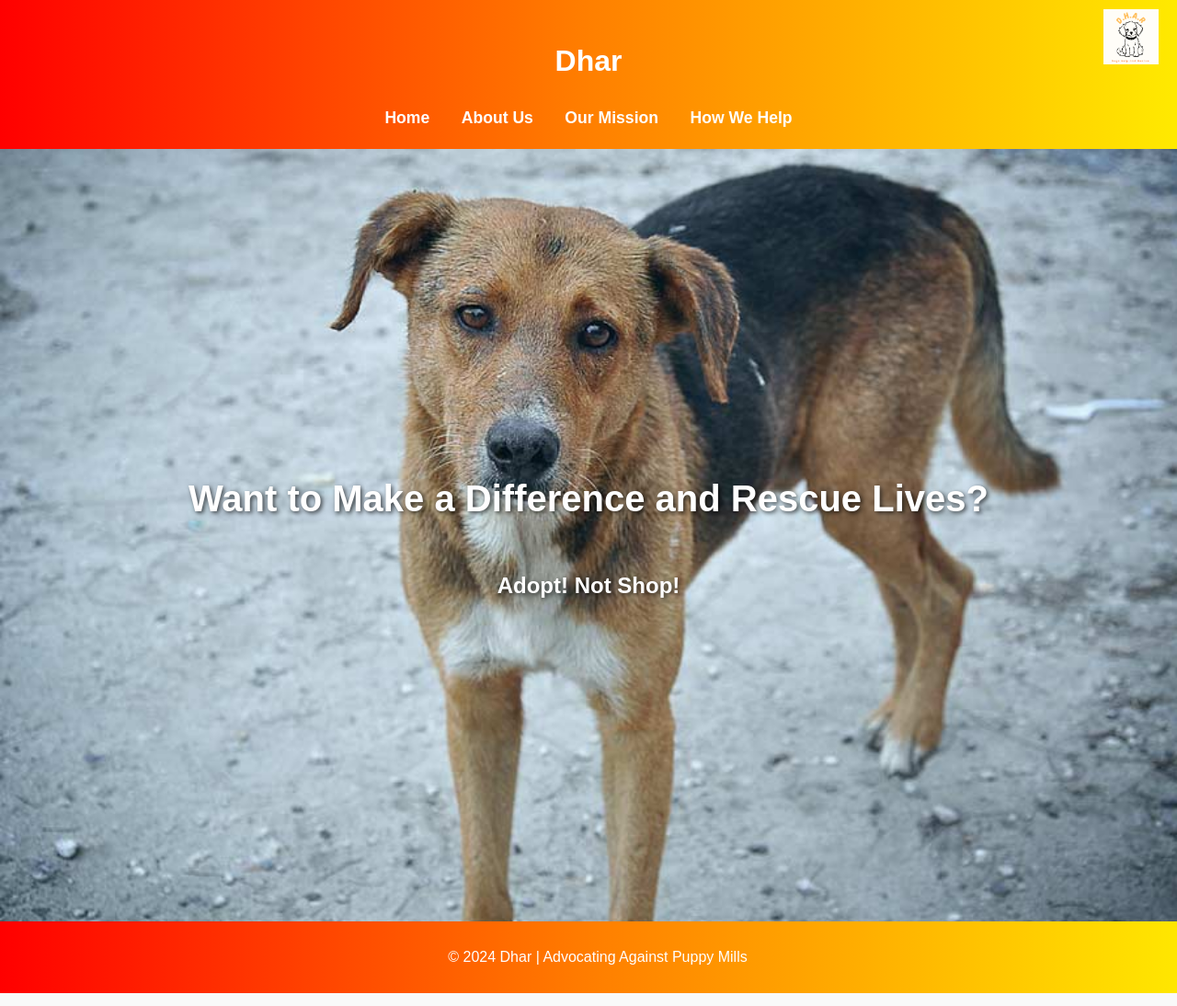
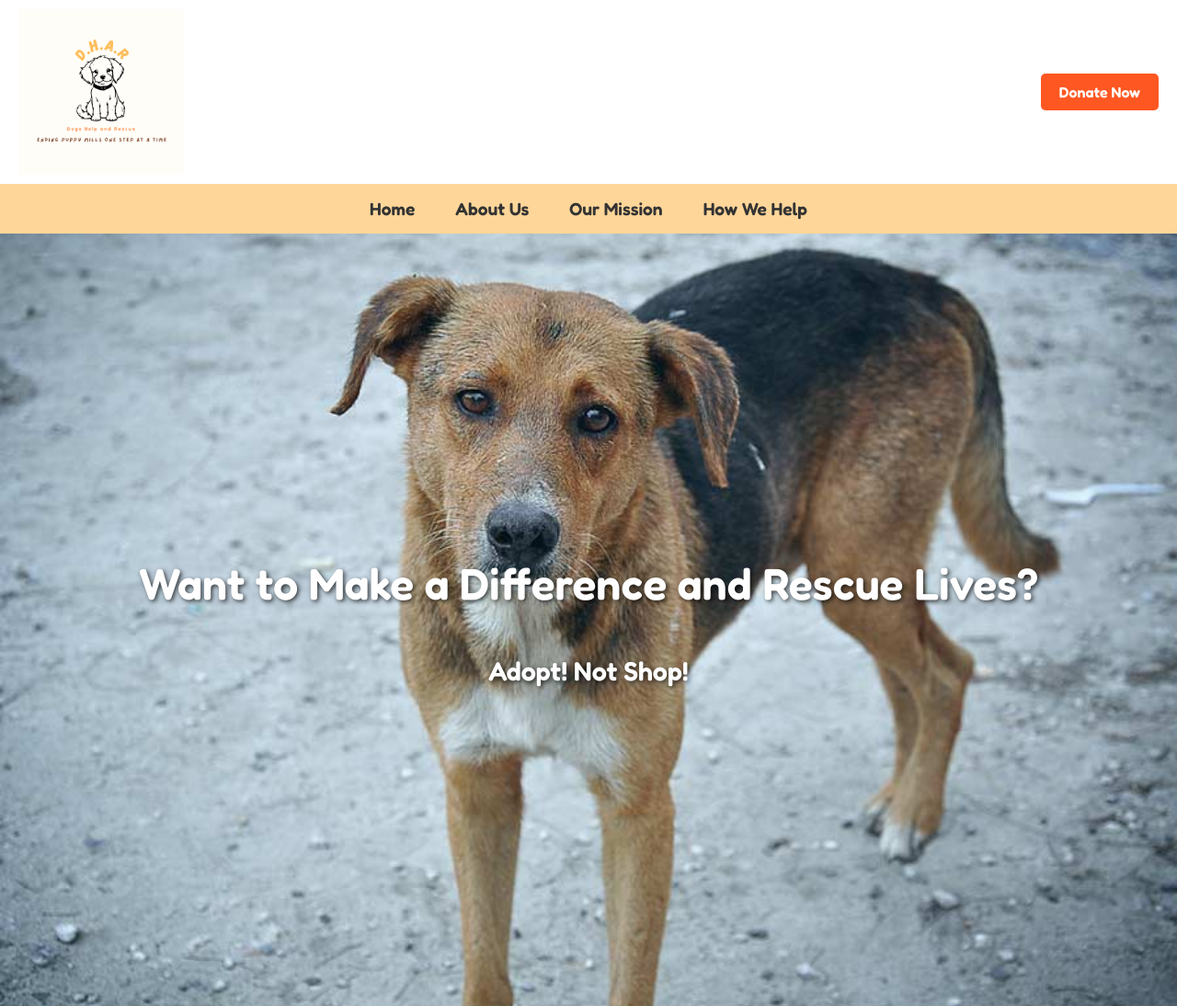
Before and after one commit to bhuvankrishnamohan/DHAR, a plain HTML site: page index.html in a window 1280 px wide. Shown: the top 1094 px of the page at 92% size. Drawn offline with Linux system fonts and the light colour scheme.

Commit message:
Update index.html

```diff
--- a/index.html
+++ b/index.html
@@ -3,45 +3,68 @@
 <head>
     <meta charset="UTF-8">
     <meta name="viewport" content="width=device-width, initial-scale=1.0">
-    <title>Dhar | Advocating Against Puppy Mills</title>
+    <title>D.H.A.R | Advocating Against Puppy Mills</title>
     <style>
+        /* Import a Thematic Google Font */
+        @import url('https://fonts.googleapis.com/css2?family=Fredoka:wght@400;600&display=swap');
+
         /* General Styles */
         body {
-            font-family: Arial, sans-serif;
+            font-family: 'Fredoka', sans-serif;
             margin: 0;
             padding: 0;
             color: #333;
-            line-height: 1.6;
+            text-align: center;
             background-color: #f9f9f9;
         }
 
+        /* Header Section */
         header {
-            background: linear-gradient(90deg, #ff0000, #ff7f00, #ffea00);
-            padding: 20px;
-            text-align: center;
-            color: white;
+            background-color: white;
+            padding: 10px 20px;
             position: relative;
+            display: flex;
+            align-items: center;
+            justify-content: space-between;
         }
 
-        header nav a {
-            color: white;
-            text-decoration: none;
-            margin: 0 15px;
-            font-weight: bold;
-            font-size: 1.1em;
+        .logo {
+            width: 180px;
+            height: auto;
         }
 
-        header nav a:hover {
-            text-decoration: underline;
+        /* Donate Button Styling */
+        .donate-button {
+            background-color: #ff5722;
+            color: white;
+            padding: 10px 20px;
+            font-size: 1em;
+            font-weight: bold;
+            text-decoration: none;
+            border-radius: 5px;
+            transition: background-color 0.3s ease;
         }
 
-        /* Logo Styling */
-        .logo {
-            position: absolute;
-            top: 10px;
-            right: 20px;
-            width: 60px;
-            height: auto;
+        .donate-button:hover {
+            background-color: #e64a19;
+        }
+
+        /* Navigation Bar */
+        nav {
+            background-color: #ffd699;
+            padding: 15px 0;
+        }
+
+        nav a {
+            color: #333;
+            text-decoration: none;
+            margin: 0 20px;
+            font-weight: bold;
+            font-size: 1.2em;
+        }
+
+        nav a:hover {
+            text-decoration: underline;
         }
 
         .container {
@@ -82,13 +105,13 @@
         }
 
         .home h1 {
-            font-size: 2.5em;
+            font-size: 3em;
             margin-bottom: 20px;
             text-shadow: 2px 2px 5px rgba(0, 0, 0, 0.7);
         }
 
         .home p {
-            font-size: 1.5em;
+            font-size: 1.8em;
             font-weight: bold;
             text-shadow: 2px 2px 5px rgba(0, 0, 0, 0.7);
         }
@@ -106,17 +129,19 @@
 </head>
 <body>
 
-    <!-- Header Section with Navigation Links and Logo -->
+    <!-- Header Section with Logo and Donate Button -->
     <header>
-        <h1>Dhar</h1>
-        <nav>
-            <a href="#" onclick="showPage('home')">Home</a>
-            <a href="#" onclick="showPage('about')">About Us</a>
-            <a href="#" onclick="showPage('mission')">Our Mission</a>
-            <a href="#" onclick="showPage('help')">How We Help</a>
-        </nav>
-        <img src="JUSTLOGO.png" alt="Logo" class="logo">
+        <img src="D.H.A.R.png" alt="D.H.A.R Logo" class="logo">
+        <a href="#" class="donate-button">Donate Now</a>
     </header>
+
+    <!-- Navigation Bar -->
+    <nav>
+        <a href="#" onclick="showPage('home')">Home</a>
+        <a href="#" onclick="showPage('about')">About Us</a>
+        <a href="#" onclick="showPage('mission')">Our Mission</a>
+        <a href="#" onclick="showPage('help')">How We Help</a>
+    </nav>
 
     <!-- Home Page Section -->
     <div id="home" class="home">
@@ -146,7 +171,7 @@
         <p>
             At Dhar, we take a multi-faceted approach to fight puppy mills:
         </p>
-        <ul>
+        <ul style="text-align: left; display: inline-block;">
             <li>Organizing public awareness campaigns and educational workshops.</li>
             <li>Partnering with ethical breeders and adoption centers.</li>
             <li>Providing resources and support for puppy mill survivors.</li>
@@ -156,7 +181,7 @@
 
     <!-- Footer Section -->
     <footer>
-        <p>&copy; 2024 Dhar | Advocating Against Puppy Mills</p>
+        <p>&copy; 2024 D.H.A.R | Advocating Against Puppy Mills</p>
     </footer>
 
     <!-- JavaScript for Dynamic Page Navigation -->
```
